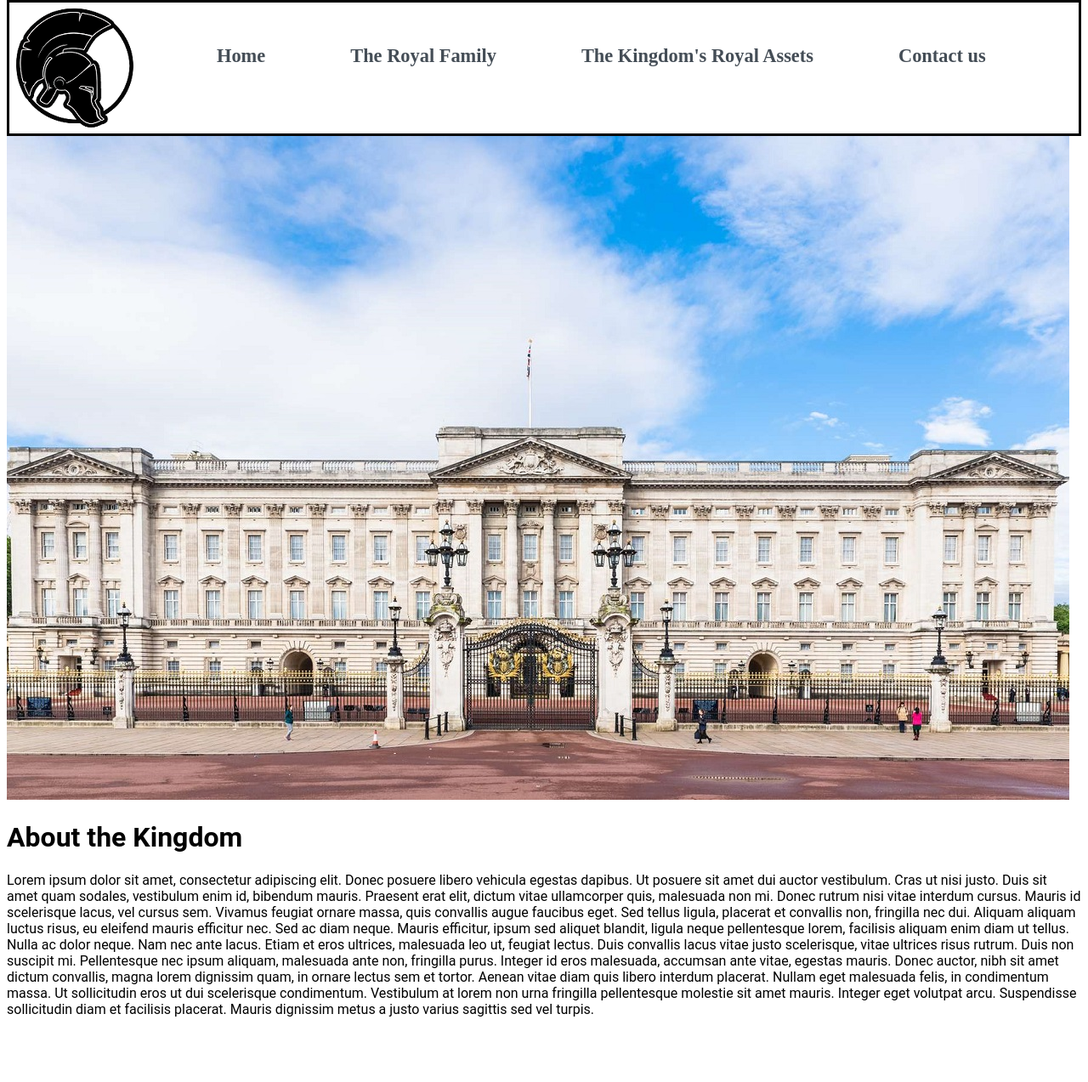
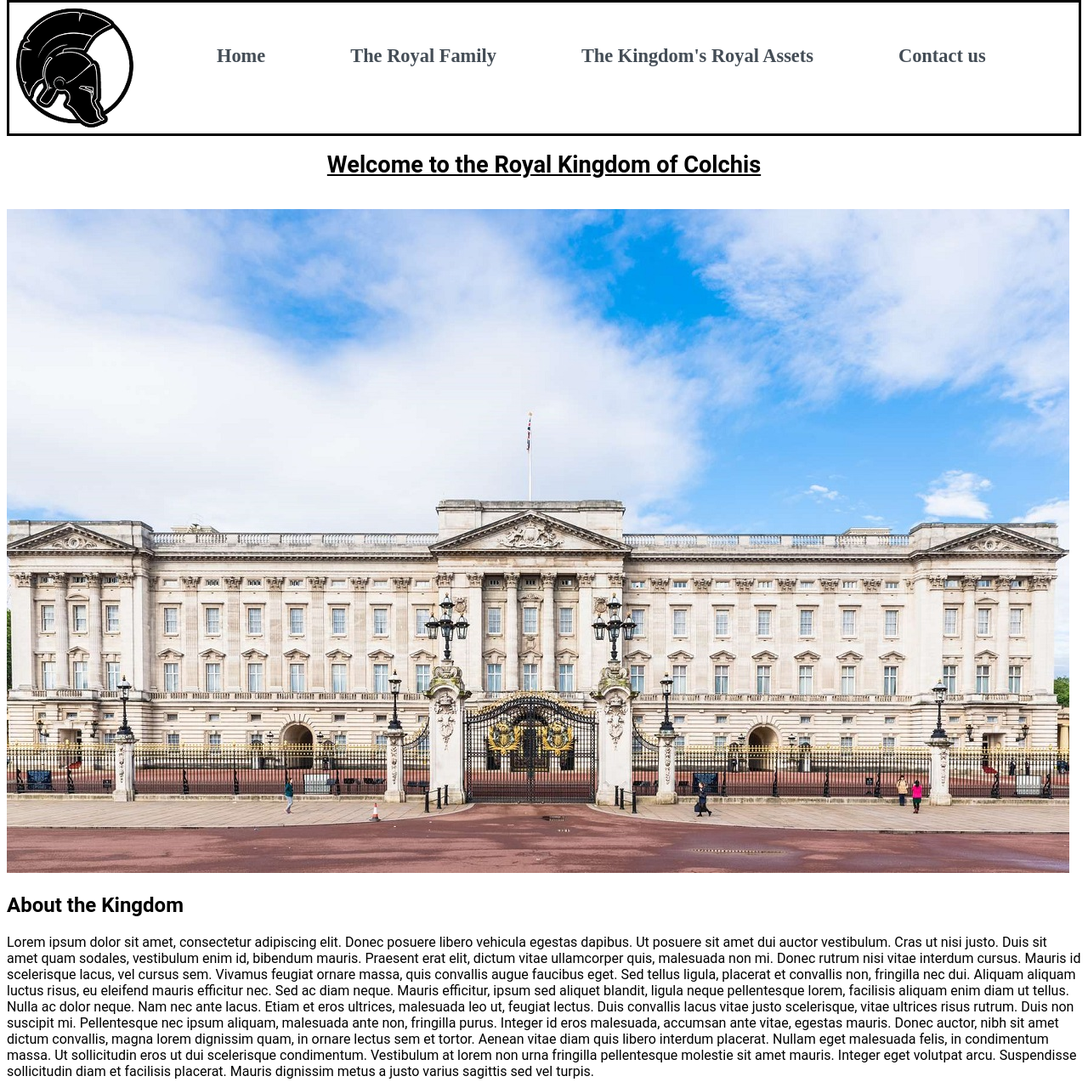
Before and after one commit to albja/tech-challenge, a plain HTML site: page index.html in a window 1280 px wide. Shown: the part 8-1281 px from the top of the page at 85% size. Before the commit the page ends 1221 px from the top, so only its background shows below. Drawn offline with Linux system fonts and the light colour scheme.

Commit message:
avancement dans index css

```diff
--- a/index.html
+++ b/index.html
@@ -26,8 +26,11 @@
                 </nav>
             </div>
         </header>
+        <h1 class="welcome">Welcome to the Royal Kingdom of Colchis</h1>
+
+        <br />
         <img src="/images/palace.jpg" alt="palais" class="palais" />
-        <h1>About the Kingdom</h1>
+        <h2>About the Kingdom</h2>
         <p>
             Lorem ipsum dolor sit amet, consectetur adipiscing elit. Donec
             posuere libero vehicula egestas dapibus. Ut posuere sit amet dui
--- a/style.css
+++ b/style.css
@@ -50,3 +50,11 @@ h2 {
     display: flex ;
     flex-direction: row;
   }
+  .welcome {
+    font-family: PlayfairDisplay, Oswlad, roboto, sans serif;
+    text-align: center;
+    text-decoration: underline;
+    font-weight: bold;
+    font-size: 1.7em;
+
+  }
```
